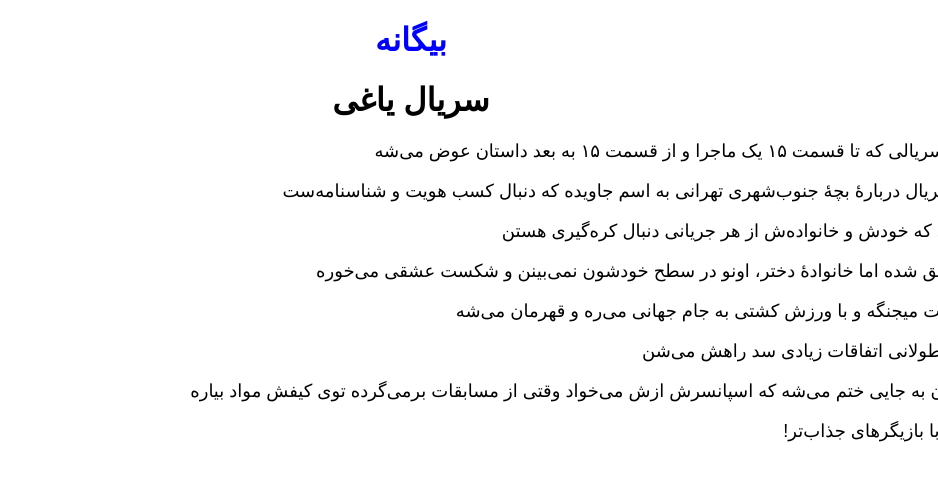
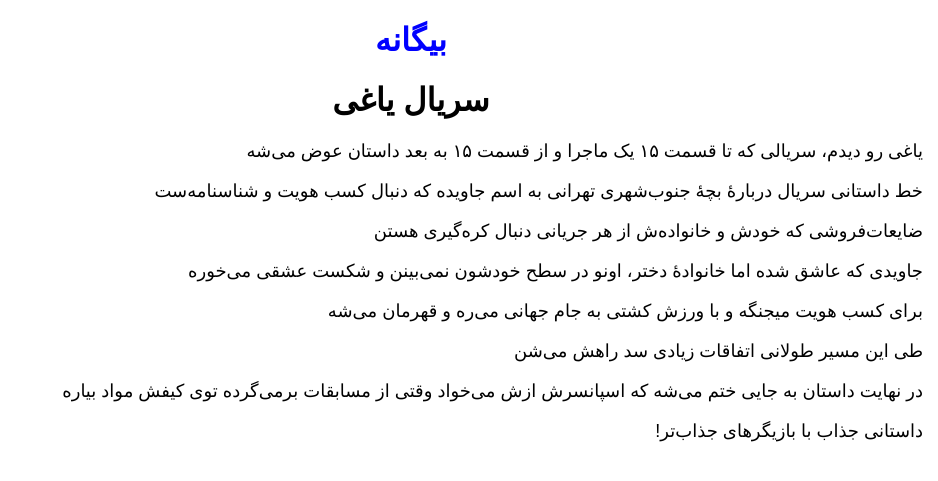
Before and after one commit to darkblog/darkblog.github.io, a Jekyll site: the page built from _posts/2023-8-19-4.md, in a window 1280 px wide. Shown: the top 481 px of the page, without its empty margins (342-1280 px from the left). Built offline with Jekyll 4.4.1, drawn with Linux system fonts in a browser that asks for light colours.

Commit message:
Update default.html

```diff
--- a/_layouts/default.html
+++ b/_layouts/default.html
@@ -10,7 +10,7 @@
 <title>{{ page.title }}</title>
 <meta name="description" content="{{ page.title }}">
 <link rel="canonical" href="{{ page.url | replace:'index.html','' | prepend: site.baseurl | prepend: site.url }}">
-<style amp-custom>body{font-family:sans-serif;margin:auto;text-align:center}a{color:blue;text-decoration:none}p{text-align:right;font-size:large}article{border:1rem white}</style>
+<style amp-custom>body{font-family:sans-serif;margin:auto;max-width:80%;text-align:center}a{color:blue;text-decoration:none}p{text-align:right;font-size:large}</style>
 </head>
 <body>
 <header>
```
